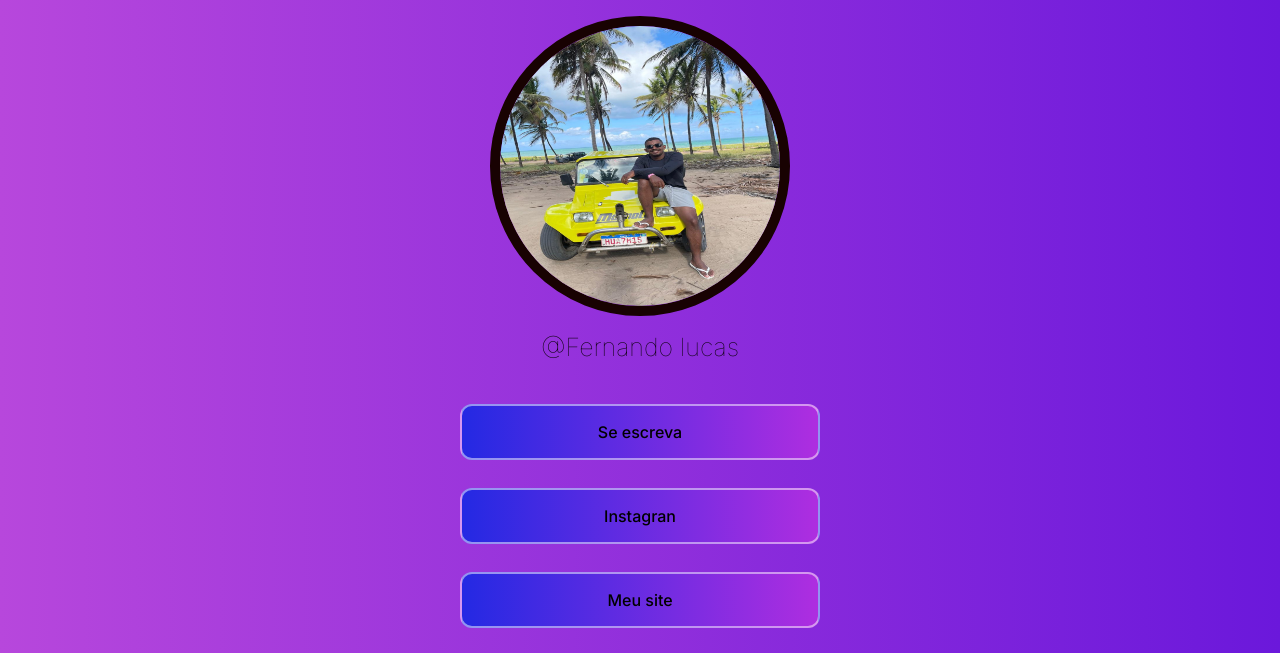
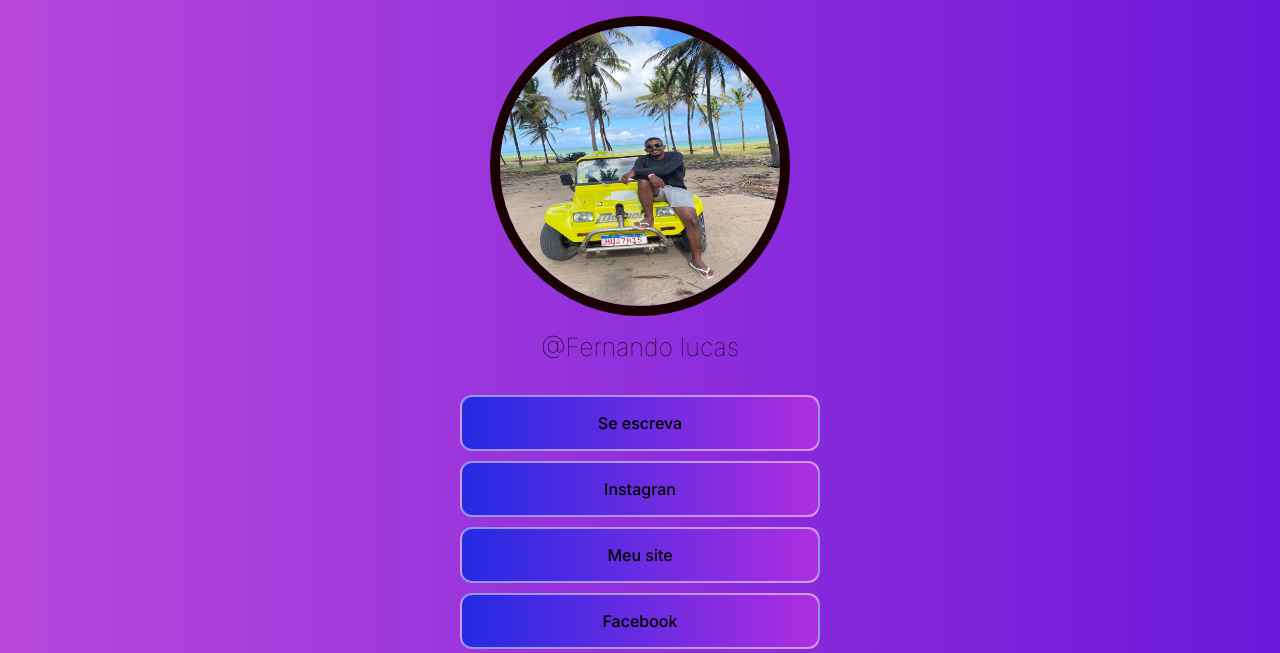
Before and after one commit to fernandolucas26/f.lucas26, a plain HTML site: page index.html in a window 1280 px wide. Shown: the top 653 px of the page. Drawn offline with Linux system fonts and the light colour scheme.

Commit message:
Update style.css
Signed-off-by: Fernando Lucas <147566596+fernandolucas26@users.noreply.github.com>

```diff
--- a/style.css
+++ b/style.css
@@ -45,8 +45,8 @@ ul li {
   list-style: none;
   display: flex;
   flex-direction: column;
-  gap: 10px;
-  padding: 14px 0;
+  gap: 8px;
+  padding: 5px 0;
 }
 
 ul li a {
```
